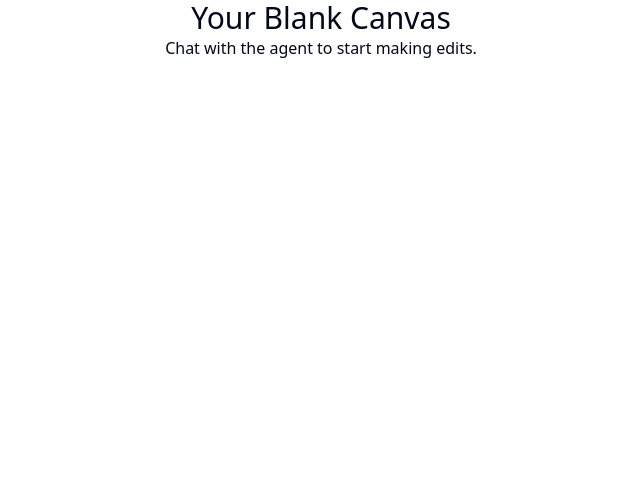
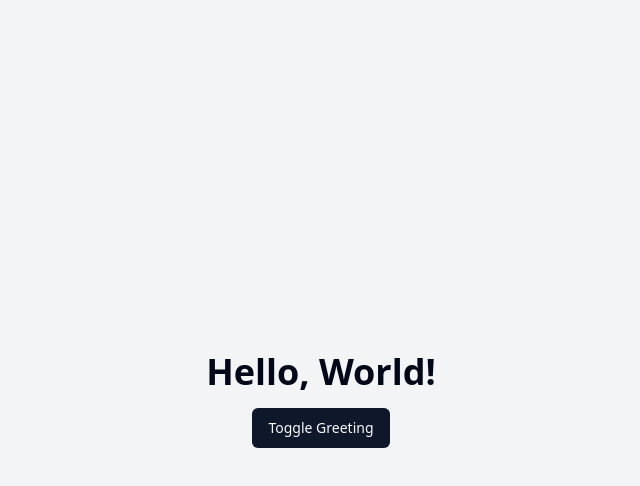
Before and after one commit to GPT-Engineer-App-Dev/simple-react-haven, a React (Vite) app: page / in a window 1280 px wide. Shown: the top 486 px of the page, without its empty margins (319-959 px from the left). Built offline with nearby package versions, Linux system fonts and the light colour scheme.

Commit message:
GPT Engineer Update

```diff
--- a/src/pages/Index.jsx
+++ b/src/pages/Index.jsx
@@ -1,12 +1,17 @@
-// Update this page (the content is just a fallback if you fail to update the page)
+import React, { useState } from 'react';
+import { Button } from '@/components/ui/button';
 
 const Index = () => {
+  const [greeting, setGreeting] = useState('Hello');
+
+  const toggleGreeting = () => {
+    setGreeting(greeting === 'Hello' ? 'Goodbye' : 'Hello');
+  };
+
   return (
-    <div className="flex justify-center items-center">
-      <div className="text-center">
-        <h1 className="text-3xl">Your Blank Canvas</h1>
-        <p>Chat with the agent to start making edits.</p>
-      </div>
+    <div className="flex flex-col items-center justify-center min-h-screen bg-gray-100">
+      <h1 className="text-4xl font-bold mb-4">{greeting}, World!</h1>
+      <Button onClick={toggleGreeting}>Toggle Greeting</Button>
     </div>
   );
 };
```
